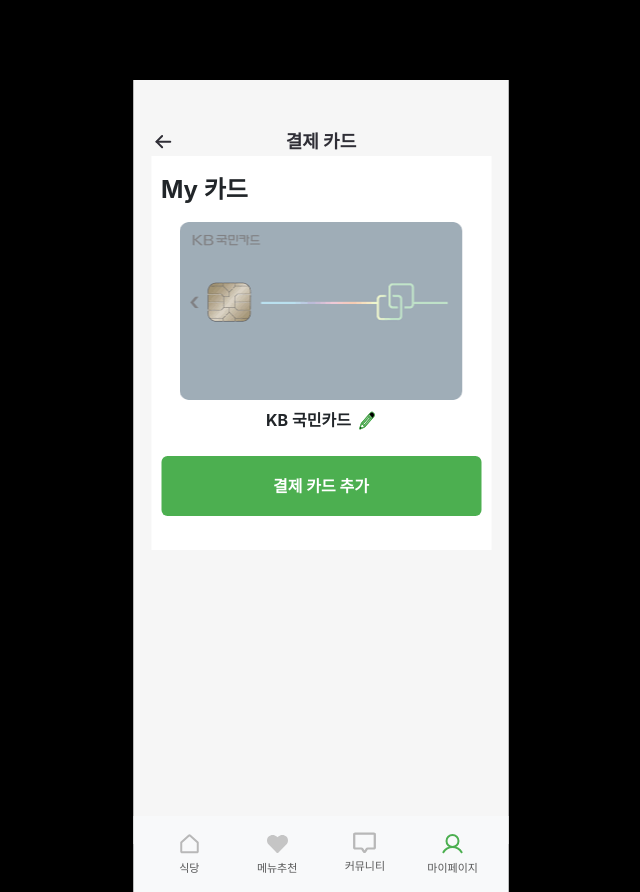
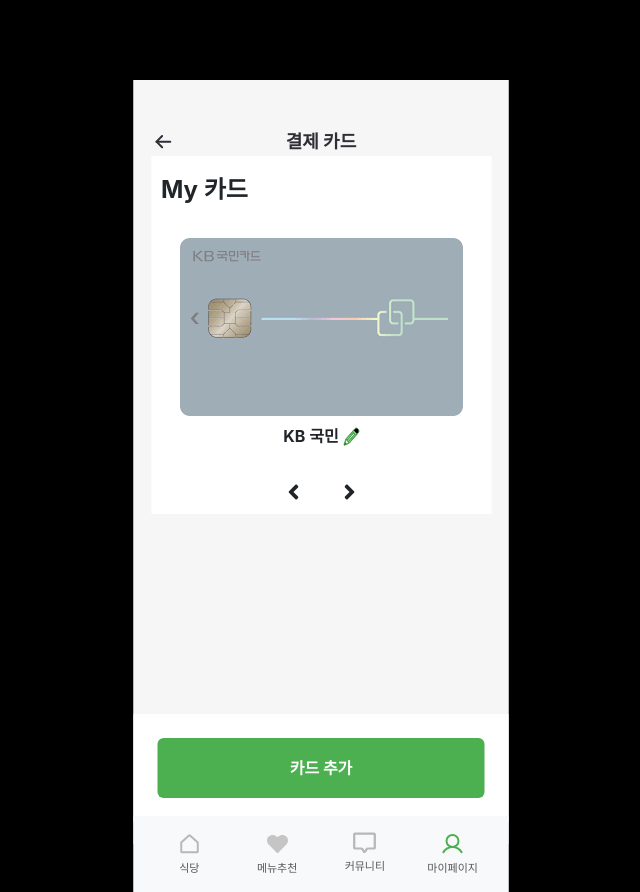
Before and after one commit to pbk95120/Kingo-Eats, a React (Create React App) app in the folder frontend/: page /mypage in a window 1280 px wide. Both pictures are taken after a click on the button "결제 카드". Shown: the whole page, without its empty margins (319-959 px from the left). Built offline with nearby package versions, Linux system fonts and the light colour scheme.

Commit message:
feat: 마이페이지 구현완료

```diff
--- a/frontend/src/mypage/Mypage.jsx
+++ b/frontend/src/mypage/Mypage.jsx
@@ -1,4 +1,4 @@
-import React, { useContext } from "react";
+import React, { useContext, useState } from "react";
 import { useNavigate } from "react-router-dom";
 import { BiArrowBack } from "react-icons/bi";
 import Btn from "../components/common/Btn";
@@ -11,13 +11,33 @@
   };
   const navigate = useNavigate();
   const { setTitle } = useContext(TitleContext);
+  const [name, setName] = useState(user.username);
+  const [edit, setEdit] = useState(false);
   setTitle("");
+  const handleInputChange = (e) => {
+    setName(e.target.value);
+  };
   return (
     <div className="flex flex-col">
       <div className="flex flex-col items-center">
         <div className="flex justify-center items-center gap-2 my-3">
-          <span className="text-2xl">{user.username}</span>
-          <img src={process.env.PUBLIC_URL + "/images/edit.svg"} alt="edit" />
+          {edit ? (
+            <input
+              type="text"
+              value={name}
+              onChange={handleInputChange}
+              autoFocus
+              className="text-2xl text-center w-2/4 font-thin border-none bg-transparent focus:outline-none"
+            />
+          ) : (
+            <span className="text-2xl">{name}</span>
+          )}
+          <img
+            src={process.env.PUBLIC_URL + "/images/edit.svg"}
+            alt="edit"
+            style={{ cursor: "pointer" }}
+            onClick={() => setEdit(!edit)}
+          />
         </div>
         <img
           src={process.env.PUBLIC_URL + "/images/명륜이.svg"}
--- a/frontend/src/mypage/subpage/Card.jsx
+++ b/frontend/src/mypage/subpage/Card.jsx
@@ -1,151 +1,167 @@
-import React, { useContext, useState } from "react";
-import Modal from "react-bootstrap/Modal";
-import Button from "react-bootstrap/Button";
-import Title from "../../components/common/Title";
+import React, { useContext, useRef, useState } from "react";
+import { FaAngleRight, FaAngleLeft } from "react-icons/fa";
 import { TitleContext } from "..";
 
 export default function Card() {
-  const card = {
-    name: "KB 국민카드",
-    image: "/images/card.svg",
+  const cardContainerRef = useRef(null);
+  const scrollRight = () => {
+    if (cardContainerRef.current) {
+      cardContainerRef.current.scrollLeft += 340;
+    }
   };
-  const [showModal, setShowModal] = useState(false);
+  const scrollLeft = () => {
+    if (cardContainerRef.current) {
+      cardContainerRef.current.scrollLeft -= 340;
+    }
+  };
   const [cardNumber, setCardNumber] = useState("");
   const [expiryMonth, setExpiryMonth] = useState("");
   const [expiryYear, setExpiryYear] = useState("");
   const [cvc, setCvc] = useState("");
-  const [postalCode, setPostalCode] = useState("");
+  const [password, setPassword] = useState("");
+  const [showForm, setShowForm] = useState(false);
 
-  const handleSubmit = (e) => {
-    e.preventDefault();
-    console.log({ cardNumber, expiryMonth, expiryYear, cvc, postalCode });
+  const handleAddCardClick = () => {
+    setShowForm(!showForm);
   };
-  const handleClose = () => setShowModal(false);
-  const handleShow = () => setShowModal(true);
+  const handleSubmit = (event) => {
+    event.preventDefault();
+  };
+  const handleCardNumberChange = (e) => {
+    const value = e.target.value.replace(/\D/g, "");
+    const cardNumberChunks = value.match(/.{1,4}/g) || [];
+    const formattedCardNumber = cardNumberChunks.join(" ");
+    setCardNumber(formattedCardNumber);
+  };
+
+  const cards = [
+    {
+      name: "KB 국민",
+      image: "/images/card.svg",
+    },
+    {
+      name: "신한",
+      image: "/images/신한카드.png",
+    },
+  ];
+
   const { setTitle } = useContext(TitleContext);
   setTitle("결제 카드");
+
   return (
+    <>
       <div className="flex flex-col items-center">
         <div className="flex flex-col w-[340px] bg-white p-[10px]">
           <span className="font-bold text-2xl my-2">My 카드</span>
           <div className="flex flex-col items-center">
-          <img src={card.image} alt="QRCODE" className="my-2" />
-          <div className="flex flex-row items-center gap-x-2">
+            <div
+              className="flex flex-row items-center gap-x-2 overflow-x-auto"
+              ref={cardContainerRef}
+            >
+              {cards.map((card, index) => (
+                <div
+                  key={index}
+                  className="flex flex-col items-center flex-shrink-0 w-full py-3"
+                >
+                  <img
+                    src={card.image}
+                    alt="Card"
+                    className="my-2 w-[283px] h-[178px]"
+                  />
+                  <div className="flex flex-row items-center">
                     <span className="font-bold">{card.name}</span>
-            <img src={process.env.PUBLIC_URL + "/images/edit.svg"} alt="edit" />
-          </div>
-        </div>
-        <div className="flex justify-center my-4">
-          <button
-            className="w-[327px] h-[60px] bg-green hover:shadow-md text-white font-bold rounded"
-            onClick={() => handleShow()}
-          >
-            결제 카드 추가
-          </button>
-          <Modal
-            show={showModal}
-            onHide={handleClose}
-            className="w-[50%] h-[50%]"
-          >
-            <Modal.Header closeButton>
-              <Modal.Title>결제 카드 추가</Modal.Title>
-            </Modal.Header>
-            <Modal.Body>
-              <form onSubmit={handleSubmit} className="w-full">
-                <div className="mb-6">
-                  <label
-                    htmlFor="cardNumber"
-                    className="block text-gray-700 text-sm font-bold mb-2"
-                  >
-                    카드 번호
-                  </label>
-                  <input
-                    type="text"
-                    id="cardNumber"
-                    value={cardNumber}
-                    onChange={(e) => setCardNumber(e.target.value)}
-                    placeholder="____ ____ ____ ____"
-                    className="shadow appearance-none border rounded w-full py-2 px-3 text-gray-700 leading-tight focus:outline-none focus:shadow-outline"
-                  />
-                </div>
-
-                <div className="mb-6 flex -mx-2">
-                  <div className="px-2 w-1/2">
-                    <label
-                      htmlFor="expiryMonth"
-                      className="block text-gray-700 text-sm font-bold mb-2"
-                    >
-                      만료일
-                    </label>
-                    <input
-                      type="text"
-                      id="expiryMonth"
-                      value={expiryMonth}
-                      onChange={(e) => setExpiryMonth(e.target.value)}
-                      placeholder="MM"
-                      className="shadow appearance-none border rounded w-full py-2 px-3 text-gray-700 leading-tight focus:outline-none focus:shadow-outline"
-                    />
-                  </div>
-                  <div className="px-2 w-1/2">
-                    <label
-                      htmlFor="expiryYear"
-                      className="block text-gray-700 text-sm font-bold mb-2"
-                    ></label>
-                    <input
-                      type="text"
-                      id="expiryYear"
-                      value={expiryYear}
-                      onChange={(e) => setExpiryYear(e.target.value)}
-                      placeholder="YY"
-                      className="shadow appearance-none border rounded w-full py-2 px-3 text-gray-700 leading-tight focus:outline-none focus:shadow-outline"
+                    <img
+                      src={process.env.PUBLIC_URL + "/images/edit.svg"}
+                      alt="Edit"
+                      className="ml-1"
+                      style={{ cursor: "pointer" }}
                     />
                   </div>
                 </div>
-
-                <div className="mb-6">
-                  <label
-                    htmlFor="cvc"
-                    className="block text-gray-700 text-sm font-bold mb-2"
+              ))}
+            </div>
+            <div className="flex flex-row justify-between w-1/4 mt-3">
+              <FaAngleLeft
+                size={24}
+                onClick={() => scrollLeft()}
+                style={{ cursor: "pointer" }}
+              />
+              <FaAngleRight
+                size={24}
+                onClick={() => scrollRight()}
+                style={{ cursor: "pointer" }}
+              />
+            </div>
+          </div>
+          {showForm && (
+            <form
+              onSubmit={handleSubmit}
+              className="flex flex-col space-y-4 max-w-md mt-3"
             >
-                    보안코드(CVC/CVV)
-                  </label>
+              <label>
+                카드 번호:
                 <input
                   type="text"
-                    id="cvc"
+                  value={cardNumber}
+                  onChange={handleCardNumberChange}
+                  maxLength="19" // 16자리 숫자 + 3개의 공백
+                  placeholder="카드 번호 입력"
+                  className="form-input ml-3"
+                />
+              </label>
+              <label>
+                유효 기간:
+                <input
+                  type="text"
+                  value={expiryMonth}
+                  onChange={(e) => setExpiryMonth(e.target.value)}
+                  maxLength="2"
+                  placeholder="MM"
+                  className="form-input w-1/6 ml-3"
+                />
+                <input
+                  type="text"
+                  value={expiryYear}
+                  onChange={(e) => setExpiryYear(e.target.value)}
+                  maxLength="2"
+                  placeholder="YY"
+                  className="form-input w-1/6 ml-1"
+                />
+              </label>
+              <label>
+                CVC:
+                <input
+                  type="text"
                   value={cvc}
                   onChange={(e) => setCvc(e.target.value)}
-                    placeholder="___"
-                    className="shadow appearance-none border rounded w-full py-2 px-3 text-gray-700 leading-tight focus:outline-none focus:shadow-outline"
+                  maxLength="3"
+                  placeholder="CVC"
+                  className="form-input ml-3"
                 />
-                </div>
-
-                <div className="mb-6">
-                  <label
-                    htmlFor="postalCode"
-                    className="block text-gray-700 text-sm font-bold mb-2"
-                  >
-                    결제비밀번호(6자리)
               </label>
+              <label>
+                간편결제번호:
                 <input
                   type="text"
-                    id="postalCode"
-                    value={postalCode}
-                    onChange={(e) => setPostalCode(e.target.value)}
-                    placeholder="______"
-                    className="shadow appearance-none border rounded w-full py-2 px-3 text-gray-700 leading-tight focus:outline-none focus:shadow-outline"
+                  value={password}
+                  onChange={(e) => setPassword(e.target.value)}
+                  maxLength="6"
+                  placeholder="간편결제번호"
+                  className="form-input ml-3"
                 />
-                </div>
+              </label>
             </form>
-            </Modal.Body>
-            <Modal.Footer>
-              <Button variant="primary" onClick={handleClose}>
-                저장하기
-              </Button>
-            </Modal.Footer>
-          </Modal>
-        </div>
-        <div className="flex justify-center"></div>
+          )}
+          <div className="absolute bottom-[70px] left-0 right-0 flex justify-center w-full py-4 bg-white">
+            <button
+              className="w-[327px] h-[60px] bg-green hover:shadow-md text-white font-bold rounded"
+              onClick={() => handleAddCardClick()}
+            >
+              {showForm ? "카드 저장" : "카드 추가"}
+            </button>
           </div>
         </div>
+      </div>
+    </>
   );
 }
--- a/frontend/src/mypage/subpage/History.jsx
+++ b/frontend/src/mypage/subpage/History.jsx
@@ -41,6 +41,7 @@
             <div
               className="flex items-center"
               onClick={() => navigate("/mypage/review")}
+              style={{ cursor: "pointer" }}
             >
               <img
                 src={process.env.PUBLIC_URL + "/images/edit.svg"}
--- a/frontend/src/mypage/subpage/Review.jsx
+++ b/frontend/src/mypage/subpage/Review.jsx
@@ -36,7 +36,7 @@
       </div>
       <input
         type="text"
-        className="font-thin text-sm m-3 w-full h- px-2 py-1 rounded "
+        className="font-thin text-sm m-3 w-full px-2 pb-[50px] border-none bg-transparent focus:outline-none"
         placeholder="음식에 대한 솔직한 리뷰를 남겨주세요."
       />
       <div className="absolute bottom-[30px] left-0 right-0 flex justify-center w-full py-4 bg-white">
```
Also changed, not shown: frontend/public/images/신한카드.png (added). Lines whose indentation alone changed are shown as unchanged.
